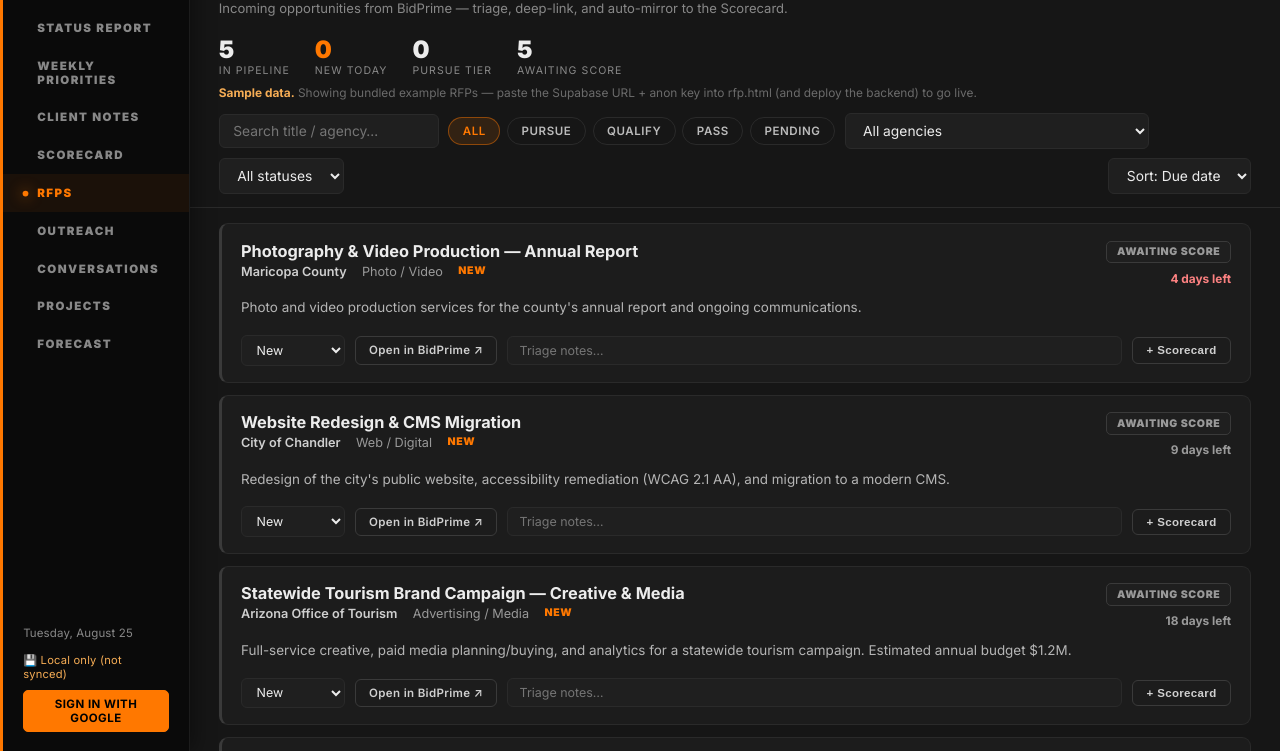
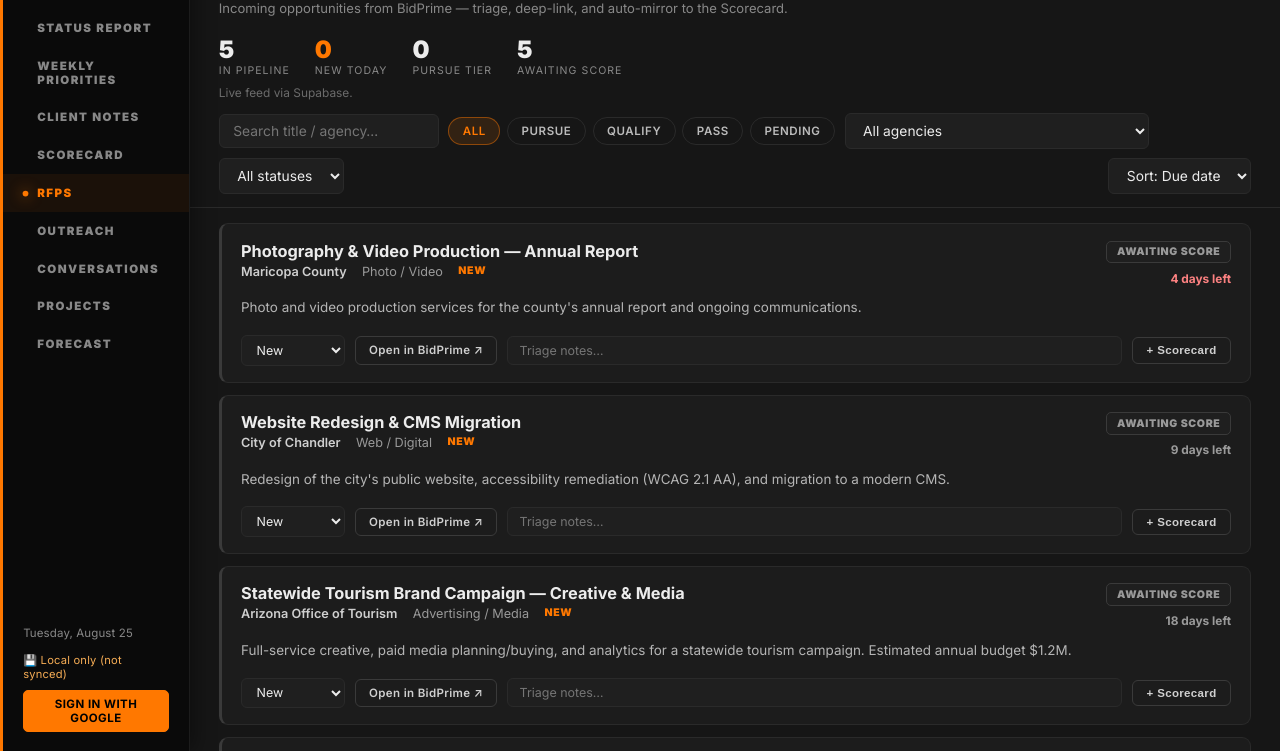
Before and after one commit to Thejamesagency/TJA-new-biz-dashboard, a plain HTML site: page rfp.html in a window 1280 px wide. Shown: the part 49-800 px from the top of the page. Drawn offline with Linux system fonts and the light colour scheme; no server answers.

Commit message:
RFP: wire rfp.html to the live Supabase feed
- Deployed the tja-newbiz-dashboard Supabase project (ref hkknngqfytfezxiqlaxw):
  applied the rfps migration (via IPv4 pooler), deployed bidprime-pull +
  bidprime-webhook, stored the BidPrime key as a secret.
- Point rfp.html at the project URL + anon key (public, RLS select-only).
  Verified: pull ingests, anon REST read returns rows, page shows the live
  feed. Real BidPrime opportunities flow once the API base URL + auth are set.

Co-Authored-By: Claude Opus 4.8 <noreply@anthropic.com>

```diff
--- a/rfp.html
+++ b/rfp.html
@@ -133,7 +133,7 @@ body { font-family: 'Inter', -apple-system, BlinkMacSystemFont, sans-serif; back
 // Leave blank to run on bundled sample RFPs. After the Supabase backend is
 // deployed, paste the project URL + anon key here (both are public / safe to
 // commit — RLS makes the table select-only).
-var SUPABASE = { url: '', anonKey: '' };
+var SUPABASE = { url: 'https://hkknngqfytfezxiqlaxw.supabase.co', anonKey: 'eyJhbGciOiJIUzI1NiIsInR5cCI6IkpXVCJ9.eyJpc3MiOiJzdXBhYmFzZSIsInJlZiI6Imhra25uZ3FmeXRmZXp4aXFsYXh3Iiwicm9sZSI6ImFub24iLCJpYXQiOjE3ODc2MTU4MDUsImV4cCI6MjEwMzE5MTgwNX0.01_fLKquRRLUGLMaBOEoXhDf2U6ZCXh-eC1lrq1OPbg' };
 
 var TRIAGE_KEY = 'rfp_triage';   // synced via firebase-sync (v27): { [rfpId]: {status, notes, mirroredAt} }
 var SC_KEY = 'scorecards';       // shared with the Scorecard page
```
